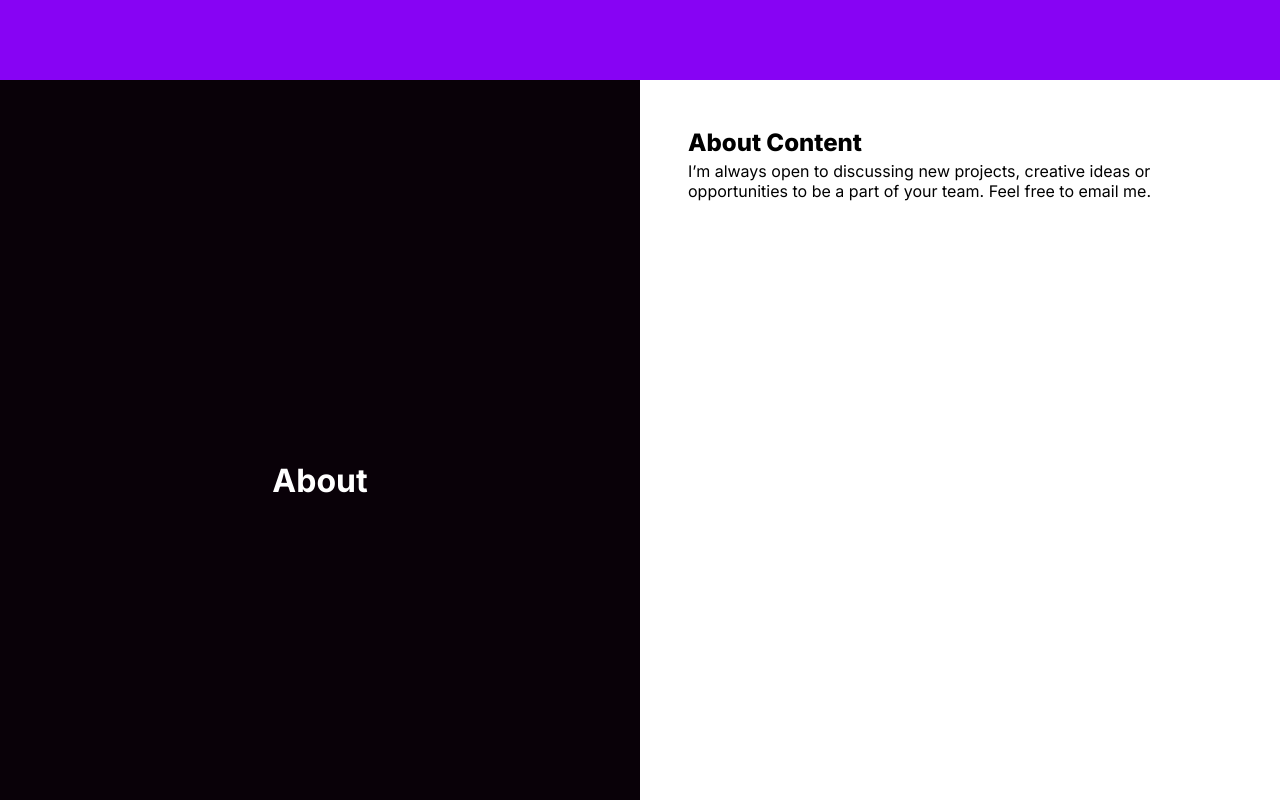
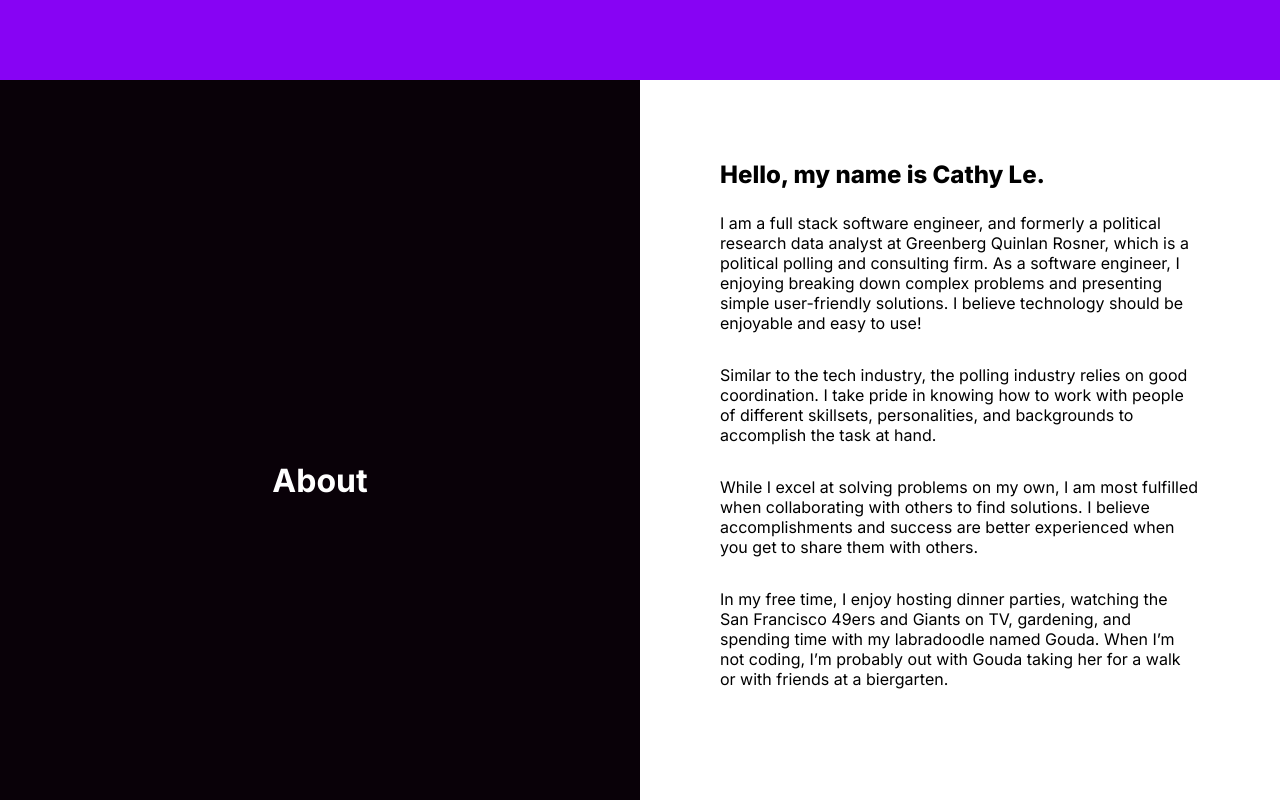
Before and after one commit to Cathy347Le/react-portfolio, a React (Create React App) app: page / in a window 1280 px wide. Shown: the part 720-1520 px from the top of the page. Built offline with nearby package versions, Linux system fonts and the light colour scheme.

Commit message:
add content to about page

```diff
--- a/src/Components/About.jsx
+++ b/src/Components/About.jsx
@@ -13,11 +13,36 @@ class About extends Component {
           <Menu />
         </div>
         <div className="col-xs-12 col-sm-6 bckgrd-white">
-          <h3>About Content</h3>
-          <p>
-            I’m always open to discussing new projects, creative ideas or
-            opportunities to be a part of your team. Feel free to email me.
-          </p>
+          <div className="content-container">
+            <h3>Hello, my name is Cathy Le.</h3>
+            <p>
+              I am a full stack software engineer, and formerly a political
+              research data analyst at Greenberg Quinlan Rosner, which is a
+              political polling and consulting firm. As a software engineer, I
+              enjoying breaking down complex problems and presenting simple
+              user-friendly solutions. I believe technology should be enjoyable
+              and easy to use!
+            </p>
+            <p>
+              Similar to the tech industry, the polling industry relies on good
+              coordination. I take pride in knowing how to work with people of
+              different skillsets, personalities, and backgrounds to accomplish
+              the task at hand.
+            </p>
+            <p>
+              While I excel at solving problems on my own, I am most fulfilled
+              when collaborating with others to find solutions. I believe
+              accomplishments and success are better experienced when you get to
+              share them with others.
+            </p>
+            <p>
+              In my free time, I enjoy hosting dinner parties, watching the San
+              Francisco 49ers and Giants on TV, gardening, and spending time
+              with my labradoodle named Gouda. When I’m not coding, I’m probably
+              out with Gouda taking her for a walk or with friends at a
+              biergarten.
+            </p>
+          </div>
         </div>
       </div>
     );
--- a/src/Components/About.scss
+++ b/src/Components/About.scss
@@ -1 +1,9 @@
 @import "./variables-mixins.scss";
+
+.about-section {
+  .content-container {
+    h3 {
+      margin-bottom: 24px;
+    }
+  }
+}
--- a/src/Components/Contact.scss
+++ b/src/Components/Contact.scss
@@ -10,7 +10,7 @@
       mix-blend-mode: soft-light;
       animation: grain 0.4s steps(1) infinite;
       height: 100vh;
-      width: 100vw;
+      width: 50vw;
       background-image: url(../images/noise-256w.png);
     }
     .title-wrapper {
```
